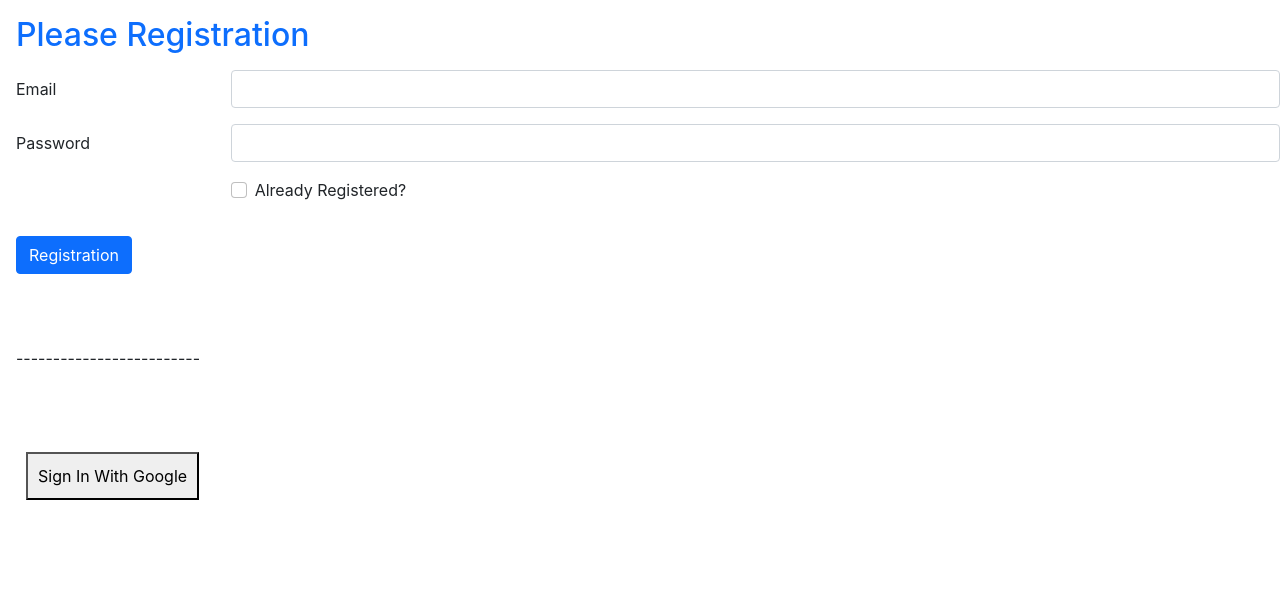
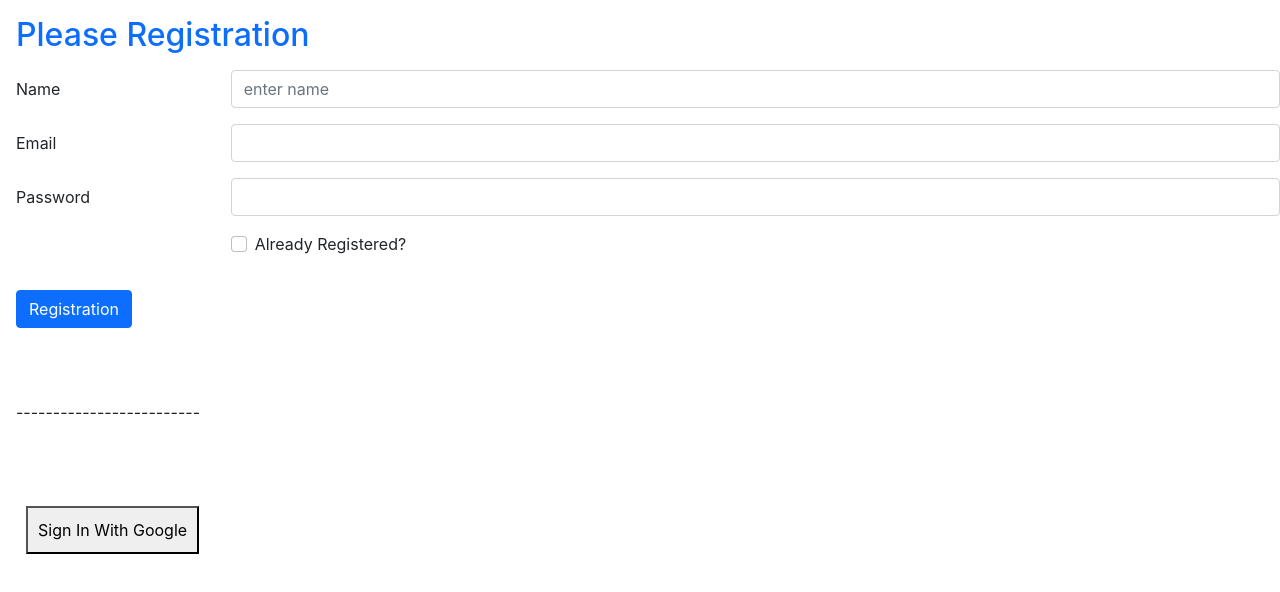
Before and after one commit to hasan75/react-firebase-auth-login-register, a React (Create React App) app: page / in a window 1280 px wide. Shown: the top 592 px of the page. Built offline with nearby package versions, Linux system fonts and the light colour scheme.

Commit message:
name field added

```diff
--- a/src/App.js
+++ b/src/App.js
@@ -16,6 +16,7 @@ function App() {
   const [email, setEmail] = useState('');
   const [password, setPassword] = useState('');
   const [error, setError] = useState('');
+  const [name, setName] = useState('');
   const [isLogIn, setIsLogIn] = useState(false);
 
   const auth = getAuth();
@@ -33,6 +34,10 @@ function App() {
 
   const toogleLogIn = (e) => {
     setIsLogIn(e.target.checked);
+  };
+
+  const handleInputName = (e) => {
+    console.log(e.target.value);
   };
 
   const handleEmailChange = (e) => {
@@ -68,6 +73,7 @@ function App() {
       .then((result) => {
         const user = result.user;
         console.log(user);
+        setError('');
       })
       .catch((error) => {
         setError(error.messsage);
@@ -92,6 +98,20 @@ function App() {
         <h2 className='text-primary mb-3'>
           Please {isLogIn ? 'LogIn' : 'Registration'}
         </h2>
+        <div className='row mb-3'>
+          <label htmlFor='inputName' className='col-sm-2 col-form-label'>
+            Name
+          </label>
+          <div className='col-sm-10'>
+            <input
+              onBlur={handleInputName}
+              type='text'
+              className='form-control'
+              id='inputName'
+              placeholder='enter name'
+            />
+          </div>
+        </div>
         <div className='row mb-3'>
           <label htmlFor='inputEmail3' className='col-sm-2 col-form-label'>
             Email
@@ -142,8 +162,7 @@ function App() {
           {isLogIn ? 'Log In' : 'Registration'}
         </button>
       </form>
-      <br />
-      <br />
+      <br /> <br />
       <br />
       <div>-------------------------</div>
       <br />
```
